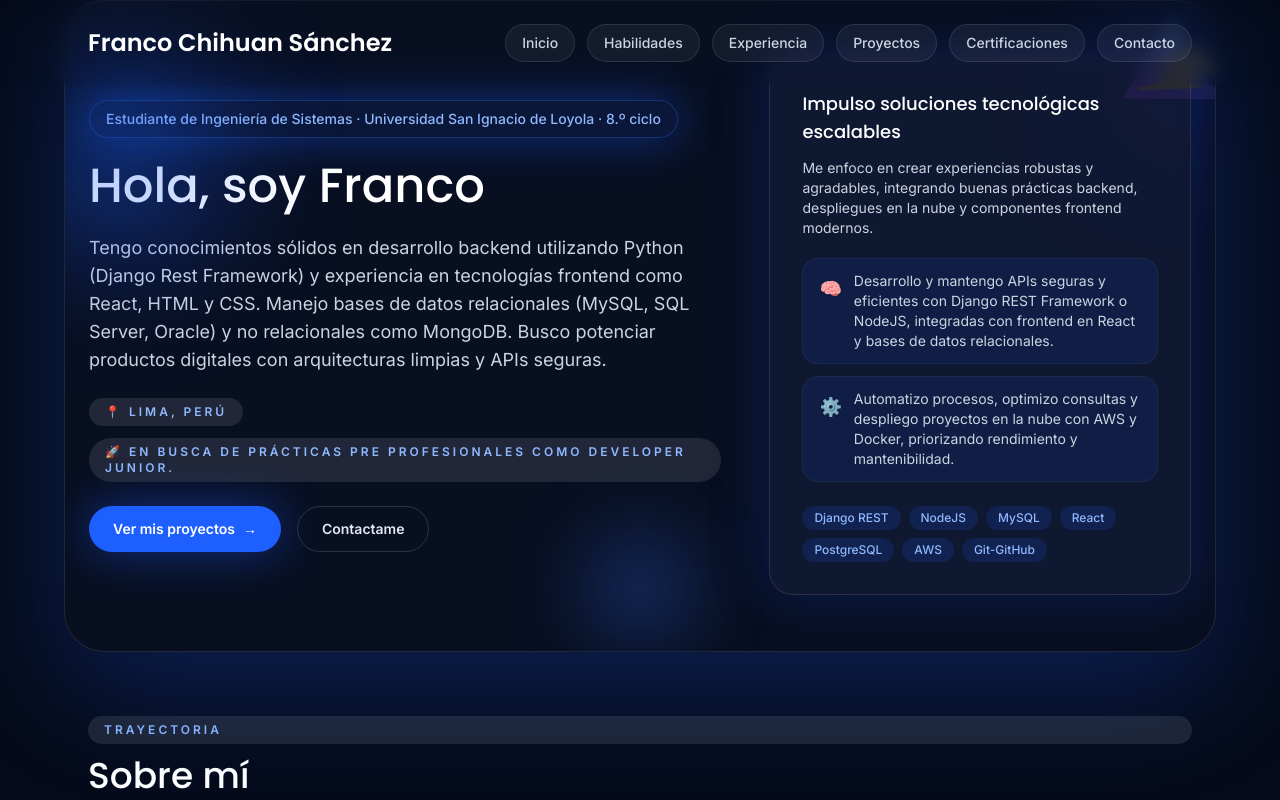
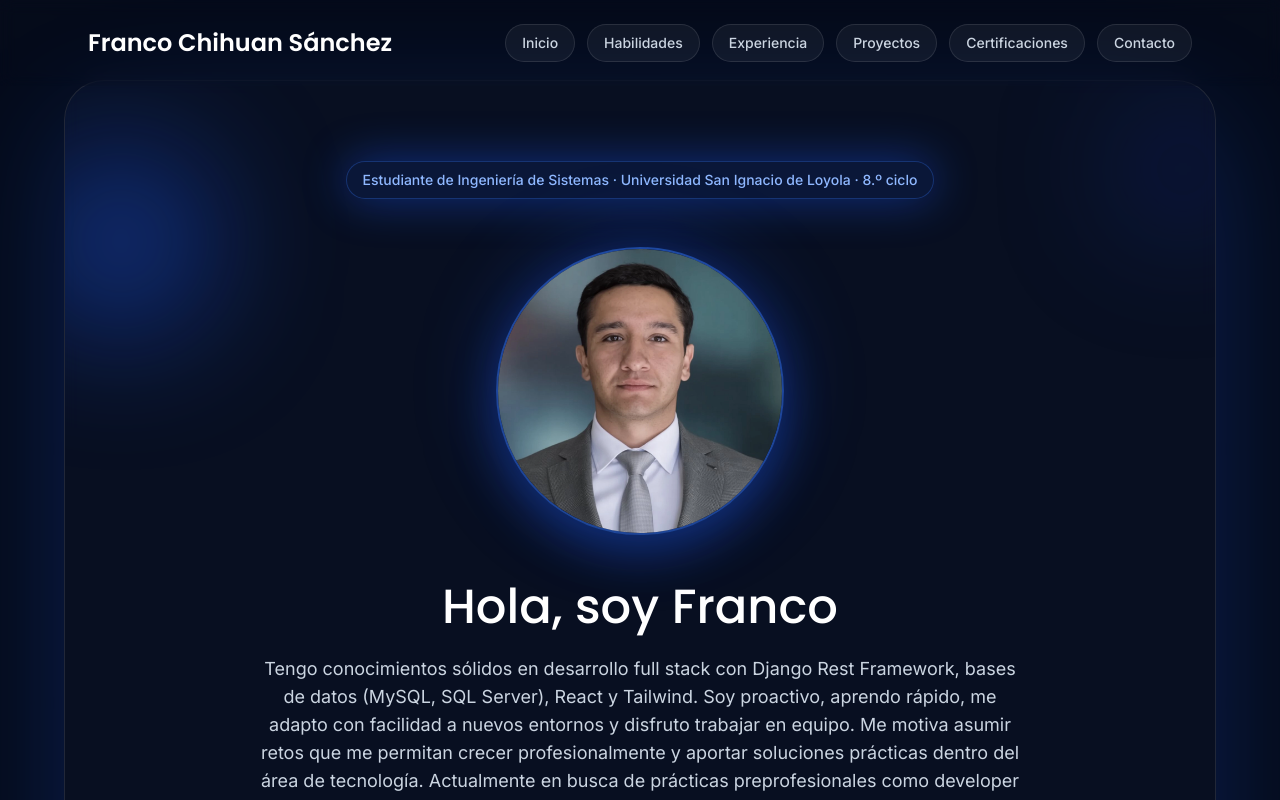
Before and after one commit to FrancoChihuan/FrancoChihuan.github.io, a React (Vite) app: page / in a window 1280 px wide. Shown: the top 800 px of the page. Built offline with nearby package versions, Linux system fonts and the light colour scheme.

Commit message:
header edited

```diff
--- a/src/components/Header.tsx
+++ b/src/components/Header.tsx
@@ -2,7 +2,7 @@ import { AnimatePresence, motion } from 'framer-motion'
 import type { Dispatch, SetStateAction } from 'react'
 import { profile } from '../data/profile'
 import { fadeInUp, staggerChildren } from './animations'
-import { InfoChip } from './common'
+import imagenProfile from '../assets/FotoProfesional.webp'
 
 type NavItem = {
   label: string
@@ -102,7 +102,7 @@ const Header = ({ menuOpen, setMenuOpen, navItems }: HeaderProps) => (
         </div>
       </div>
     </div>
-    <div className="h-[92px] md:h-0" />
+    <div className="h-[92px] md:h-16 lg:h-20" />
     <AnimatePresence>
       {menuOpen ? (
         <motion.div
@@ -189,98 +189,87 @@ const Header = ({ menuOpen, setMenuOpen, navItems }: HeaderProps) => (
         </motion.aside>
       ) : null}
     </AnimatePresence>
-    <div className="container relative overflow-hidden rounded-[2.5rem] border border-white/10 bg-surface/70 px-8 py-14 shadow-[0_40px_120px_rgba(29,95,255,0.24)] backdrop-blur">
+    <div className="container relative flex justify-center overflow-hidden rounded-[2.5rem] border border-white/10 bg-surface/70 px-6 py-20 shadow-[0_40px_120px_rgba(29,95,255,0.24)] backdrop-blur md:px-16 lg:px-24">
         <div className="pointer-events-none absolute -left-10 top-16 h-48 w-48 rounded-full bg-primary-500/40 blur-3xl" />
         <div className="pointer-events-none absolute -right-8 top-6 h-32 w-32 rounded-full bg-primary-700/30 blur-3xl" />
         <div className="pointer-events-none absolute bottom-4 left-1/2 h-24 w-24 -translate-x-1/2 rounded-full bg-primary-400/35 blur-2xl" />
 
         <motion.div
-          className="grid gap-12 md:grid-cols-[1.2fr_0.8fr] md:items-center"
+          className="flex max-w-3xl flex-col items-center gap-12 text-center"
           variants={staggerChildren}
           initial="hidden"
           animate="visible"
         >
-          <motion.div variants={fadeInUp} className="space-y-6">
+          <motion.div variants={fadeInUp} className="flex flex-col items-center gap-6 text-center">
             <span className="inline-flex items-center gap-2 rounded-full border border-primary-400/30 bg-primary-500/10 px-4 py-2 text-sm font-medium text-primary-200 shadow-glow-primary">
               {profile.role}
             </span>
+            <motion.div variants={fadeInUp} className="max-w-md rounded-[2rem] p-6">
+              <div className="relative mx-auto h-60 w-60 sm:h-72 sm:w-72">
+                <span className="absolute inset-0 rounded-full bg-gradient-to-b from-primary-500/35 to-primary-700/15 blur-2xl" />
+                <div className="relative h-full w-full overflow-hidden rounded-full border-2 border-primary-400/50 shadow-[0_20px_45px_rgba(29,95,255,0.35)]">
+                  <img
+                    src={imagenProfile}
+                    alt="Foto de Franco Chihuan"
+                    className="h-full w-full object-cover"
+                  />
+                </div>
+              </div>
+            </motion.div>
             <h1 className="font-display text-4xl leading-tight text-white md:text-5xl">
               Hola, soy {profile.name.split(' ')[0]}
             </h1>
-            <p className="text-lg text-slate-300">{profile.summary}</p>
-            <div className="flex flex-wrap gap-3 text-sm text-slate-300">
-              <InfoChip label={`📍 ${profile.location}`} />
-              <InfoChip label={`🚀 ${profile.availability}`} />
+            <p className="text-lg text-slate-300">
+              Tengo conocimientos sólidos en desarrollo full stack con Django Rest Framework, bases
+              de datos (MySQL, SQL Server), React y Tailwind. Soy proactivo, aprendo rápido, me
+              adapto con facilidad a nuevos entornos y disfruto trabajar en equipo. Me motiva asumir
+              retos que me permitan crecer profesionalmente y aportar soluciones prácticas dentro
+              del área de tecnología. Actualmente en busca de prácticas preprofesionales como
+              developer junior.
+            </p>
+            <div className="flex flex-wrap justify-center gap-3 text-sm text-slate-300">
+              <span className="inline-flex items-center gap-2 rounded-full bg-white/10 px-5 py-2 text-xs font-semibold uppercase tracking-[0.25em] text-primary-200">
+                Surquillo, Lima | Bellavista, Callao.
+              </span>
+              <span className="inline-flex items-center gap-2 rounded-full bg-white/10 px-5 py-2 text-xs font-semibold uppercase tracking-[0.25em] text-primary-200">
+                En busca de prácticas pre profesionales como Developer junior.
+              </span>
             </div>
-            <div className="flex flex-wrap gap-4">
+            <div className="flex flex-col items-center gap-4 md:flex-row md:justify-center md:gap-4">
+              <motion.a
+                href="#contacto"
+                className="md:order-1 inline-flex w-full max-w-[220px] items-center justify-center gap-2 rounded-full border border-white/15 bg-transparent px-6 py-3 text-sm font-semibold text-slate-200 transition hover:border-primary-300 hover:text-white focus-visible:outline focus-visible:outline-2 focus-visible:outline-offset-2 focus-visible:outline-primary-300 md:w-auto md:max-w-none"
+                whileHover={{ y: -3 }}
+                whileTap={{ scale: 0.97 }}
+              >
+                Contactame
+              </motion.a>
               <motion.a
                 href="#proyectos"
-                className="inline-flex items-center gap-2 rounded-full bg-primary-500 px-6 py-3 text-sm font-semibold text-white shadow-glow-primary transition hover:bg-primary-400 focus-visible:outline focus-visible:outline-2 focus-visible:outline-offset-2 focus-visible:outline-primary-300"
-                whileHover={{ y: -3 }}
-                whileTap={{ scale: 0.97 }}
+                className="md:order-2 inline-flex w-full max-w-[220px] items-center justify-center gap-2 rounded-full bg-primary-500 px-6 py-3 text-sm font-semibold text-white shadow-glow-primary transition focus-visible:outline focus-visible:outline-2 focus-visible:outline-offset-2 focus-visible:outline-primary-300 md:w-auto md:max-w-none"
+                animate={{ y: [0, -6, 0] }}
+                transition={{
+                  duration: 1.6,
+                  repeat: Infinity,
+                  repeatType: 'loop',
+                  ease: 'easeInOut',
+                  delay: 0.3,
+                }}
+                whileHover={{ scale: 1.05 }}
+                whileTap={{ scale: 0.95 }}
               >
                 Ver mis proyectos
                 <span aria-hidden="true">→</span>
               </motion.a>
               <motion.a
-                href="#contacto"
-                className="inline-flex items-center gap-2 rounded-full border border-white/15 bg-transparent px-6 py-3 text-sm font-semibold text-slate-200 transition hover:border-primary-300 hover:text-white focus-visible:outline focus-visible:outline-2 focus-visible:outline-offset-2 focus-visible:outline-primary-300"
+                href="/miPDF/Curriculum_Vitae.pdf"
+                download
+                className="md:order-3 inline-flex w-full max-w-[220px] items-center justify-center gap-2 rounded-full border border-white/15 bg-transparent px-6 py-3 text-sm font-semibold text-slate-200 transition hover:border-primary-300 hover:text-white focus-visible:outline focus-visible:outline-2 focus-visible:outline-offset-2 focus-visible:outline-primary-300 md:w-auto md:max-w-none"
                 whileHover={{ y: -3 }}
                 whileTap={{ scale: 0.97 }}
               >
-                Contactame
+                Currículum
               </motion.a>
-            </div>
-          </motion.div>
-
-          <motion.div
-            variants={fadeInUp}
-            className="relative rounded-3xl border border-white/10 bg-surfaceElevated/80 p-8 shadow-glow-surface backdrop-blur"
-          >
-            <motion.img
-              src="/vite.svg"
-              alt=""
-              className="pointer-events-none absolute -right-6 -top-8 h-24 w-24 opacity-10"
-              animate={{ rotate: 360 }}
-              transition={{ duration: 40, repeat: Infinity, ease: 'linear' }}
-            />
-            <h3 className="font-display text-lg text-white">
-              Impulso soluciones tecnológicas escalables
-            </h3>
-            <p className="mt-3 text-sm text-slate-300">
-              Me enfoco en crear experiencias robustas y agradables, integrando buenas prácticas
-              backend, despliegues en la nube y componentes frontend modernos.
-            </p>
-            <div className="mt-5 space-y-3 text-sm text-slate-300">
-              <motion.div
-                className="flex items-start gap-3 rounded-2xl border border-white/5 bg-primary-500/10 px-4 py-3"
-                whileHover={{ scale: 1.02 }}
-              >
-                <span className="mt-1 text-lg text-primary-200">🧠</span>
-                <p>
-                  Desarrollo y mantengo APIs seguras y eficientes con Django REST Framework o NodeJS,
-                  integradas con frontend en React y bases de datos relacionales.
-                </p>
-              </motion.div>
-              <motion.div
-                className="flex items-start gap-3 rounded-2xl border border-white/5 bg-primary-500/10 px-4 py-3"
-                whileHover={{ scale: 1.02 }}
-              >
-                <span className="mt-1 text-lg text-primary-200">⚙️</span>
-                <p>
-                  Automatizo procesos, optimizo consultas y despliego proyectos en la nube con AWS y
-                  Docker, priorizando rendimiento y mantenibilidad.
-                </p>
-              </motion.div>
-            </div>
-            <div className="mt-6 flex flex-wrap gap-2 text-xs font-medium text-primary-200">
-              {['Django REST', 'NodeJS', 'MySQL', 'React', 'PostgreSQL', 'AWS', 'Git-GitHub'].map(
-                (item) => (
-                  <span key={item} className="rounded-full bg-primary-500/15 px-3 py-1">
-                    {item}
-                  </span>
-                ),
-              )}
             </div>
           </motion.div>
         </motion.div>
```
Also changed, not shown: src/assets/FotoProfesional.webp (added).
